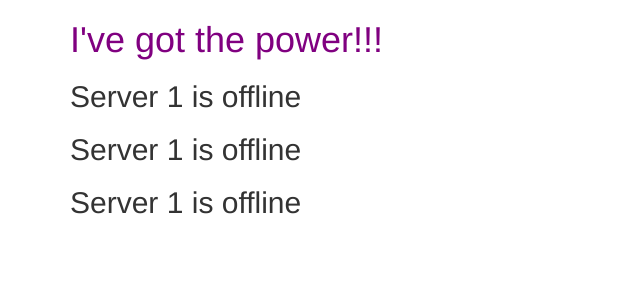
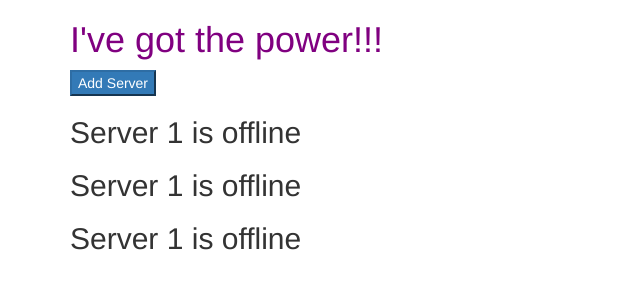
Before and after one commit to orjwan98/Angular8-2019, an Angular app in the folder angular-course/: page / in a window 1280 px wide. Shown: the top 300 px of the page, without its empty margins (0-640 px from the left). Built offline with nearby package versions, Linux system fonts and the light colour scheme.

Commit message:
enable the button after two seconds by using data binding

```diff
--- a/angular-course/src/app/servers/servers.component.html
+++ b/angular-course/src/app/servers/servers.component.html
@@ -1,3 +1,5 @@
+<button class="btn-primary" [disabled]="!addServers">Add Server</button>
+
 <div class="app-server"></div>
 <div class="app-server"></div>
 <div class="app-server"></div>
--- a/angular-course/src/app/servers/servers.component.ts
+++ b/angular-course/src/app/servers/servers.component.ts
@@ -7,11 +7,11 @@ import { Component, OnInit } from '@angular/core';
 })
 export class ServersComponent implements OnInit {
 
-  allowServers = false;
+  addServers = false;
 
   constructor() {
     setTimeout(() => {
-      this.allowServers = true;
+      this.addServers = true;
     }, 1000);
   }
 
```
